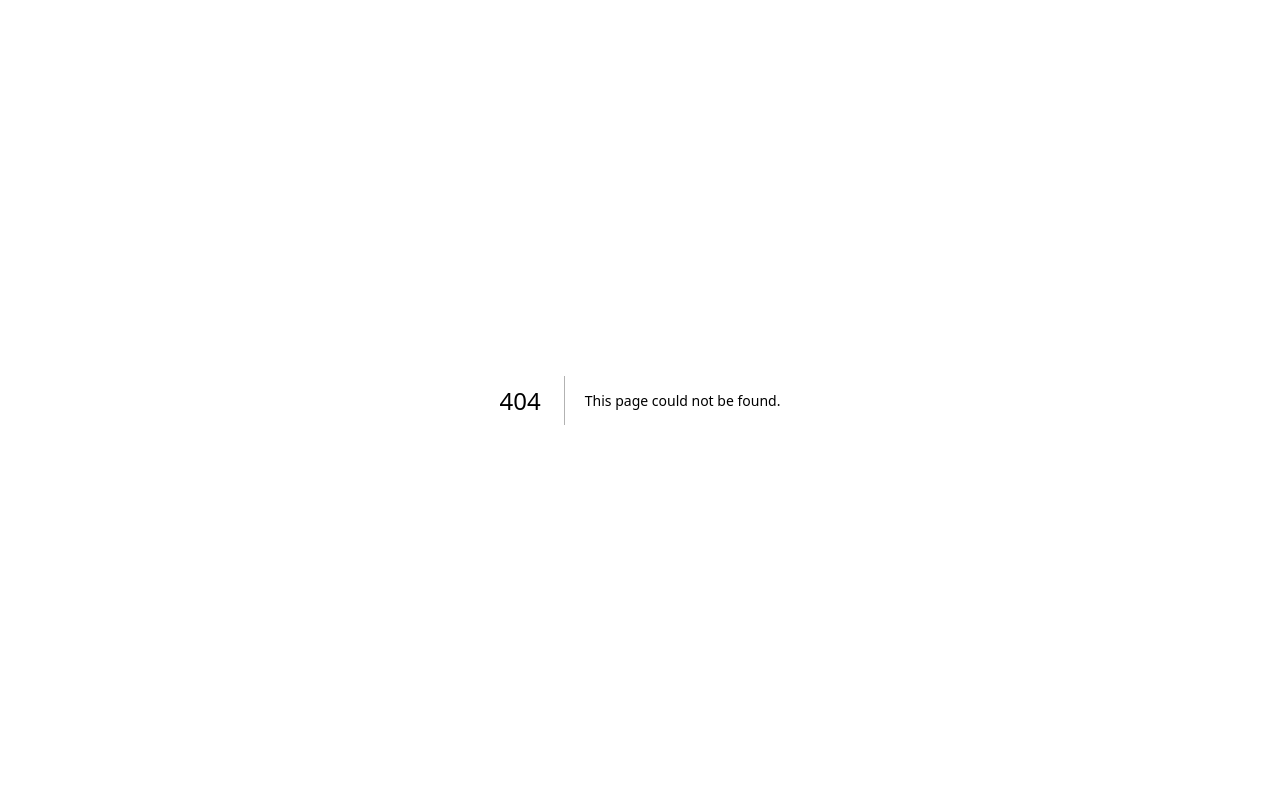
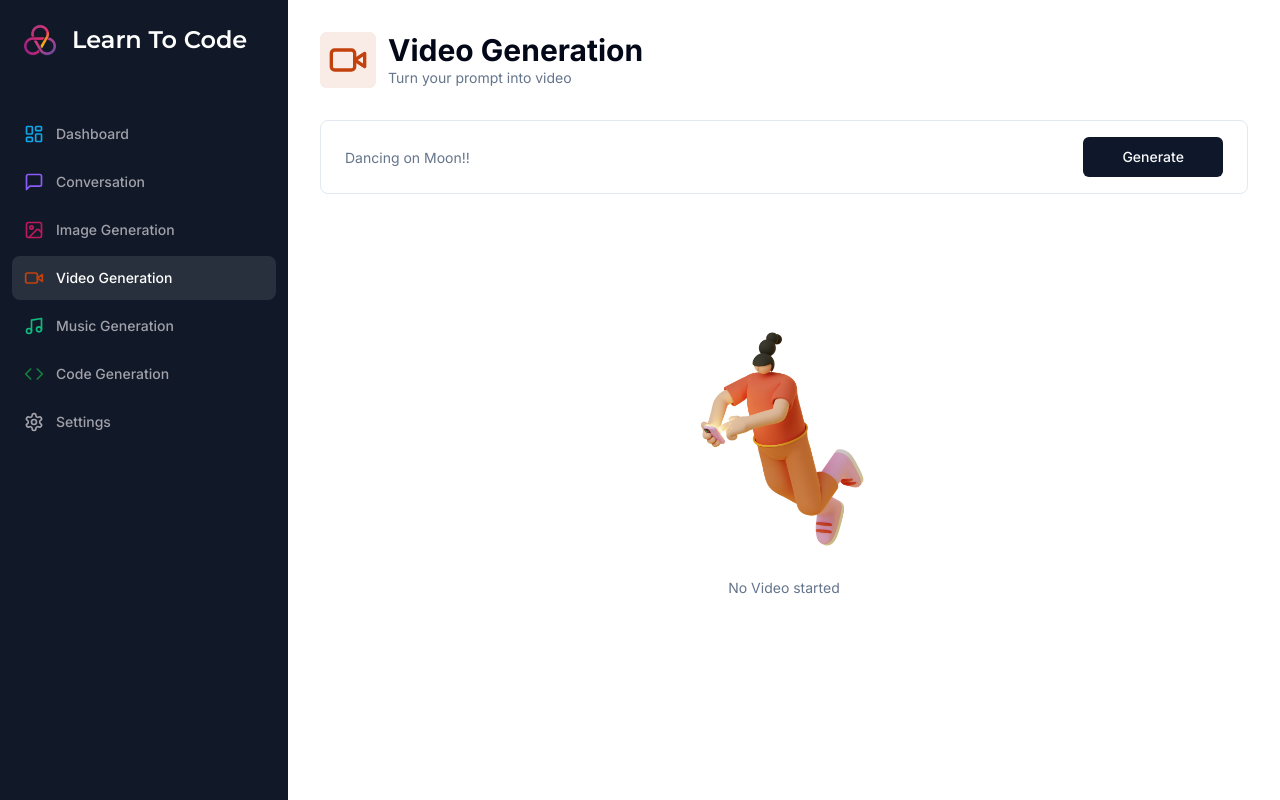
Before and after one commit to 7Mudit/ltc-saas, a Next.js app: page /video in a window 1280 px wide. Before the commit this address had no page. Built offline with nearby package versions, Linux system fonts and the light colour scheme.

Commit message:
video generation completed

```diff
--- /dev/null
+++ b/app/(dashboard)/(routes)/video/constants.ts
@@ -0,0 +1,7 @@
+import * as z from "zod"
+
+export const formSchema = z.object({
+    prompt : z.string().min(1 , {
+        message : "Video Prompt is required"
+    })
+})
--- /dev/null
+++ b/app/(dashboard)/(routes)/video/page.tsx
@@ -0,0 +1,110 @@
+"use client";
+import * as z from "zod";
+import React, { useState } from "react";
+import axios from "axios";
+import { Heading } from "@/components/Heading";
+import { MessageSquare, Music, VideoIcon } from "lucide-react";
+import { useForm } from "react-hook-form";
+import { formSchema } from "./constants";
+import { zodResolver } from "@hookform/resolvers/zod";
+import { Form, FormField, FormItem, FormControl } from "@/components/ui/form";
+import { Input } from "@/components/ui/input";
+import { Button } from "@/components/ui/button";
+import { useRouter } from "next/navigation";
+import { Loader } from "@/components/Loader";
+import Empty from "@/components/Empty";
+import { cn } from "@/lib/utils";
+
+
+const VideoPage = () => {
+  const router = useRouter();
+  const [video, setVideo] = useState<string>();
+
+  const form = useForm<z.infer<typeof formSchema>>({
+    resolver: zodResolver(formSchema),
+    defaultValues: {
+      prompt: "",
+    },
+  });
+
+  const isLoading = form.formState.isSubmitting;
+
+  const onSubmit = async (values: z.infer<typeof formSchema>) => {
+    console.log(values);
+    try {
+      setVideo(undefined)
+      const response = await axios.post("/api/video" , values);
+      setVideo(response.data[0])
+      form.reset();
+    } catch (Err: any) {
+      // open pro modal
+      console.log(Err);
+    } finally {
+      router.refresh();
+    }
+  };
+  return (
+    <div>
+      <Heading
+        title="Video Generation "
+        description="Turn your prompt into video"
+        icon={VideoIcon}
+        iconColor="text-orange-700"
+        bgColor="bg-orange-700/10"
+      />
+      <div className="px-4 lg:px-8">
+        <div>
+          <Form {...form}>
+            <form
+              onSubmit={form.handleSubmit(onSubmit)}
+              className="rounded-lg border w-full p-4 px-3 md:px-6 focus-within:shadow-sm grid grid-cols-12 gap-2"
+            >
+              <FormField
+                name="prompt"
+                render={({ field }) => (
+                  <FormItem className="col-span-12 lg:col-span-10 ">
+                    <FormControl className="m-0 p-0">
+                      <Input
+                        className="border-0 outline-none focus-visible:ring-0 focus-visible:ring-transparent"
+                        disabled={isLoading}
+                        placeholder="Dancing on Moon!!"
+                        {...field}
+                      />
+                    </FormControl>
+                  </FormItem>
+                )}
+              />
+              <Button
+                className="col-span-12 lg:col-span-2 w-full"
+                disabled={isLoading}
+              >
+                Generate
+              </Button>
+            </form>
+          </Form>
+        </div>
+        <div className="space-y-4 mt-4">
+          {isLoading && (
+            <div className="p-8 rounded-lg w-full flex items-center justify-center bg-muted">
+              <Loader />
+            </div>
+          )}
+          {!video && !isLoading && (
+            <div>
+              <Empty label="No Video started" />
+            </div>
+          )}
+          {
+            video && (
+              <video controls className="w-full aspect-video mt-8 rounded-lg border">
+                <source src={video} />
+              </video>
+            )
+          }
+        </div>
+      </div>
+    </div>
+  );
+};
+
+export default VideoPage;
--- /dev/null
+++ b/app/api/video/route.ts
@@ -0,0 +1,40 @@
+import { auth } from '@clerk/nextjs';
+import { NextResponse } from 'next/server';
+import Replicate from 'replicate';
+
+
+const replicate = new Replicate({
+    auth : process.env.REPLICATE_API_TOKEN || ""
+})
+
+export async function POST(
+    req : Request
+){
+    try{
+        const {userId} = auth()
+        const body = await req.json()
+        const {prompt} = body;
+
+        if(!userId){
+            return new NextResponse("Unauthorized " , {status : 401})
+        }
+
+        if(!prompt){
+            return new NextResponse("Prompt is required" , {status : 400})
+        }
+        const response = await replicate.run(
+            "anotherjesse/zeroscope-v2-xl:9f747673945c62801b13b84701c783929c0ee784e4748ec062204894dda1a351",
+            {
+              input: {
+                prompt: prompt
+              }
+            }
+          );
+
+        return NextResponse.json(response)
+    }
+    catch(err){
+        console.log("Video Error" , err)
+        return new NextResponse("Internal Error" , {status : 500})
+    }
+}
```
